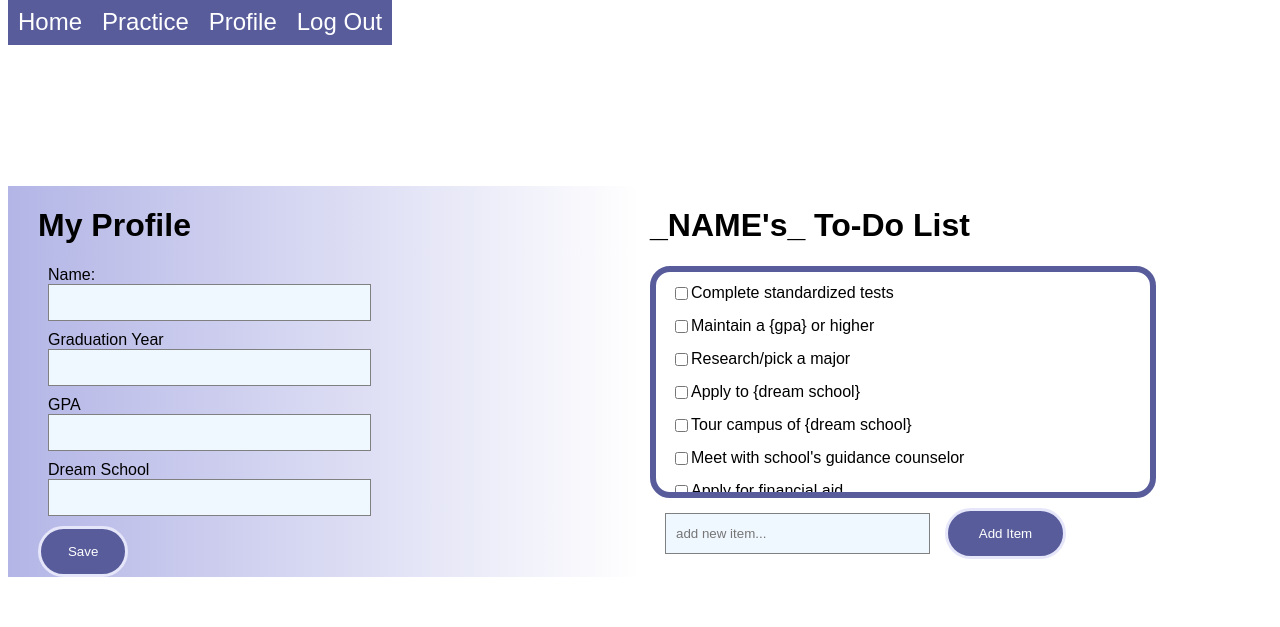
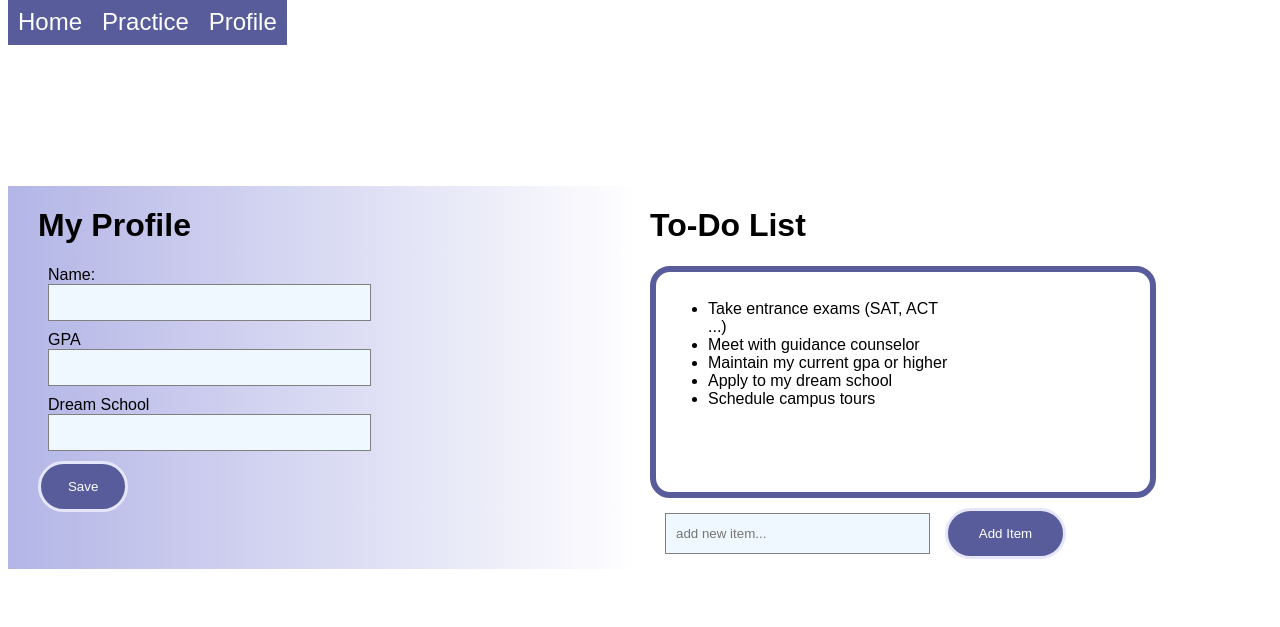
Before and after one commit to Anna-Dosev/react-project, a React (Create React App) app: page /profile in a window 1280 px wide. Both pictures are taken after typing "Sample", "Sample123" into the empty fields and a click on the button "Login". Shown: the top 627 px of the page. Built offline with nearby package versions, Linux system fonts and the light colour scheme.

Commit message:
add final functionality code

```diff
--- a/src/mocks/assets/profileStyles.css
+++ b/src/mocks/assets/profileStyles.css
@@ -33,7 +33,7 @@
     color: white;
     padding: 15px;
     cursor: pointer;
-    width: 15%;
+    min-width: 15%;
 }
 
 .list-text-container {
@@ -83,6 +83,6 @@
   color: white;
   padding: 15px;
   cursor: pointer;
-  width: 25%;
+  min-width: 25%;
   margin-left: 10px;
 }
--- a/src/mocks/loginData.json
+++ b/src/mocks/loginData.json
@@ -22,13 +22,5 @@
       "onLoggedIn": true,
       "onLoggedOut": false,
       "text": "Profile"
-    },
-    {
-      "className": "navs__secondary",
-      "href": "/logout",
-      "id": 5,
-      "onLoggedIn": true,
-      "onLoggedOut": false,
-      "text": "Log Out"
     }
   ]
--- a/src/redux/store.js
+++ b/src/redux/store.js
@@ -1,10 +1,12 @@
 import { configureStore } from '@reduxjs/toolkit'
 import questionReducer from '../features/generic/genericSlice'
 import profileReducer from '../views/profile/profileSlice'
+import toDoListReducer from '../views/profile/toDoList/toDoSlice'
 
 export default configureStore({
   reducer: {
     questions: questionReducer,
     profile: profileReducer,
+    toDoList: toDoListReducer
   }
 })
--- a/src/sectioning/main.jsx
+++ b/src/sectioning/main.jsx
@@ -1,17 +1,17 @@
 import { Routes, Route } from 'react-router-dom';
-import { Home, Practice, Profile, Logout } from '../views';
+import { Home, Practice, Profile } from '../views';
 
 const Main = (setIsLoggedIn) => {
-    const handleLogOut = (e) => {
-        setIsLoggedIn(false);
-      };
+    // const handleLogOut = (e) => {
+    //     setIsLoggedIn(false);
+    //   };
   return (
     <main className="y-wrap">
       <Routes>
         <Route path="/" element={<Home />} />
         <Route path="/practice" element={<Practice />} />
         <Route path="/profile" element={<Profile />} />
-        <Route path="/logout" element={<Logout />} type="submit" onSubmit={handleLogOut}/>
+        {/* <Route path="/logout" element={<Logout />} type="submit" onSubmit={handleLogOut}/> */}
       </Routes>
     </main>
   );
--- a/src/views/index.js
+++ b/src/views/index.js
@@ -1,6 +1,6 @@
-import Logout from './logout';
+// import Logout from './logout';
 import Practice from './practice';
 import Home from './home';
 import Profile from './profile/profile';
 
-export { Logout, Practice, Home, Profile };
+export {  Practice, Home, Profile };
--- a/src/views/profile/profile.jsx
+++ b/src/views/profile/profile.jsx
@@ -1,23 +1,24 @@
-import React  from 'react';
-import { useSelector, useDispatch } from 'react-redux'
-import { addProfile, selectProfile } from './profileSlice'
-import ToDo from './toDo'
+import React, { useState }  from 'react';
+import { useDispatch } from 'react-redux'
+import { addProfile } from './profileSlice'
+import ToDo from './toDoList/toDo'
 import '../../mocks/assets/profileStyles.css'
 
 const Profile = () => {
+  const [fields, setFields] = useState({});
   const dispatch = useDispatch();
-  const profile = useSelector(selectProfile); //profile from the store
-
-  const _profile = {
-    name: 'Anna',
-    gradYear: 2020,
-    gpa: 4.0,
-    dreamSchool: 'UF'
-  }
 
   const handleSubmit = (e) => {
     e.preventDefault();
-    dispatch(addProfile(_profile))
+    dispatch(addProfile(fields))
+  }
+
+  const handleChange = (e) => {
+    const value = e.target.value;
+    const id = e.target.id;
+    const _fields = {...fields} //copy of what is already in fields
+    _fields[id] = value //value is manipulating the copy
+    setFields(_fields);
   }
 
   return (
@@ -30,19 +31,15 @@ const Profile = () => {
               <form onSubmit={handleSubmit} className="profile-info">
                 <div className="field">
                   <label>Name:</label>
-                  <input className="input"/>
+                  <input value={fields.name || ''} onChange={handleChange} id="name" className="input"/>
                 </div>
                 <div className="field">
-                  <label>Graduation Year</label>
-                  <input className="input"/>
-                  </div>
-                <div className="field">
                   <label>GPA</label>
-                  <input className="input"/>
+                  <input value={fields.gpa || ''} onChange={handleChange} id="gpa" className="input"/>
                   </div>
                 <div className="field">
                   <label>Dream School</label>
-                  <input className="input"/>
+                  <input value={fields.school || ''} onChange={handleChange} id="school" className="input"/>
                 </div>
                 <button className="save-btn">Save</button>
               </form>
--- a/src/views/profile/profileSlice.js
+++ b/src/views/profile/profileSlice.js
@@ -1,16 +1,17 @@
 import { createSlice } from '@reduxjs/toolkit'
 
-const initialState = {}
+// const initialState = {};
 
 export const profileSlice = createSlice({
   name: 'profile',
-  initialState,
+  initialState: {},
   reducers: {
-    addProfile: (state, action) => {
-      state.profile = action.payload
-    }
-  }
-})
+    addProfile: (state, action) => ({
+      ...state,
+      ...action.payload
+    }),
+  },
+});
 
 export const { addProfile } = profileSlice.actions
 
@@ -20,3 +21,20 @@ export default profileSlice.reducer
 
 //reducer is the func that modifies state
 //actions is built in method, not same as action in action.payload
+
+
+// export const profileSlice = createSlice({
+//   name: 'profile',
+//   initialState,
+//   reducers: {
+//     addProfile: (state, action) => {
+//       state.profile = action.payload
+//     }
+//   }
+// })
+
+// export const { addProfile } = profileSlice.actions
+
+// export const selectProfile = (state) => state.profile;
+
+// export default profileSlice.reducer
--- a/src/views/profile/toDo.jsx
+++ /dev/null
@@ -1,55 +0,0 @@
-import '../../mocks/assets/profileStyles.css'
-import React, { useState } from "react";
-
-const ToDo = () => {
-    const [checked, setChecked] = useState([]);
-    const checkList = [
-        "Complete standardized tests",
-        "Maintain a {gpa} or higher",
-        "Research/pick a major",
-        "Apply to {dream school}",
-        "Tour campus of {dream school}",
-        "Meet with school's guidance counselor",
-        "Apply for financial aid",
-        "Sample text",
-        "Sample text" ];
-
-    const handleCheck = (event) => {
-        const updatedList = [...checked];
-        if (event.target.checked) {
-          updatedList = [...checked, event.target.value];
-        } else {
-          updatedList.splice(checked.indexOf(event.target.value), 1);
-        }
-        setChecked(updatedList);
-      };
-
-
-    const isChecked = (item) =>
-    checked.includes(item) ? "checked-item" : "not-checked-item";
-
-
-    return (
-        <div className="list-text-container">
-            <h1>_NAME's_ To-Do List</h1>
-            <div className="main-list-container">
-                {checkList.map((item, index) => (
-              <div className="list-container">
-                <div className="checkbox" key={index}>
-                    <input value={item} type="checkbox" onChange={handleCheck} />
-                </div>
-                <div  className="list-item">
-                    <span className={isChecked(item)}>{item}</span>
-                </div>
-              </div>
-              ))}
-            </div>
-            <div className="add-field">
-                <input placeholder="add new item..." className="add-input"/>
-                <button className="add-item-btn">Add Item</button>
-            </div>
-        </div>
-    )
-}
-
-export default ToDo;
--- /dev/null
+++ b/src/views/profile/toDoList/toDo.jsx
@@ -0,0 +1,60 @@
+import '../../../mocks/assets/profileStyles.css';
+import { useSelector} from 'react-redux';
+import { selectProfile } from '../profileSlice'
+import React, { useState } from "react";
+
+
+const ToDo = () => {
+  const profile = useSelector(selectProfile); //profile from the store
+  const [toDo, setToDo] = useState('');
+  const [toDos, setToDos] = useState([]);
+
+  const handleChange = (e) => {
+    const _toDo = e.target.value;
+    setToDo(_toDo)
+  }
+
+  const handleSubmit = (e) => {
+    e.preventDefault();
+    const _toDos = [...toDos, toDo];
+    setToDos(_toDos);
+    setToDo('');
+  };
+
+  const newToDos = toDos.map((toDo, index) => {
+    return <li key="index" >{toDo}</li>
+
+  });
+
+    return (
+        <div className="list-text-container">
+            <h1>{profile && profile && profile.name ? `${profile.name}'s` : ''} To-Do List</h1>
+            <div className="main-list-container">
+              <div className="list-container">
+                <div className="list-item">
+                  <ul>
+                    <li>Take entrance exams (SAT, ACT ...)</li>
+                    <li>Meet with guidance counselor</li>
+                    <li>Maintain my {profile && profile && profile.gpa ? `${profile.gpa} gpa ` : ' current gpa '}or higher</li>
+                    <li>Apply to {profile && profile && profile.school ? `${profile.school}` : ' my dream school'}</li>
+                    <li>Schedule campus tours</li>
+                    {newToDos}
+                  </ul>
+                </div>
+              </div>
+            </div>
+            <form className="add-field" onSubmit={handleSubmit}>
+                <input
+                  value={toDo}
+                  type="text"
+                  placeholder="add new item..."
+                  className="add-input"
+                  onChange={handleChange}
+                />
+                <button className="add-item-btn">Add Item</button>
+            </form>
+        </div>
+    )
+}
+
+export default ToDo;
--- /dev/null
+++ b/src/views/profile/toDoList/toDoSlice.js
@@ -0,0 +1,21 @@
+import { createSlice } from '@reduxjs/toolkit'
+
+const initialState = {}
+
+export const toDoSlice = createSlice({
+  name: 'toDo',
+  gpa: 'gpa',
+  dreamSchool: 'school',
+  initialState,
+  reducers: {
+    addToDo: (state, action) => {
+      state.toDo = action.payload
+    }
+  }
+})
+
+export const { addToDo } = toDoSlice.actions
+
+export const selectToDo = (state) => state.toDo;
+
+export default toDoSlice.reducer
```
Also changed, not shown: src/views/profile/toDoSlice.js (deleted).
